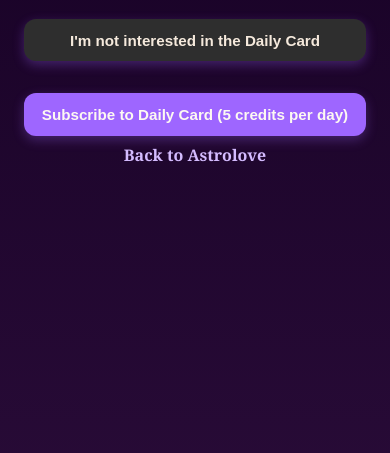
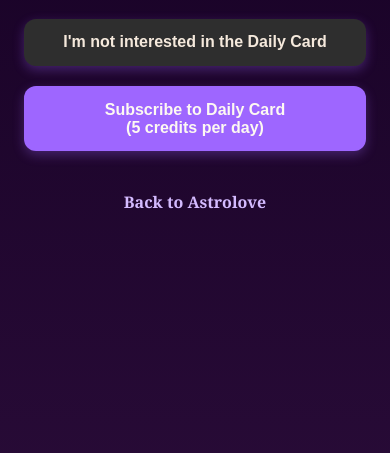
Before and after one commit to marinavydrina/dailycard, a Flask app: page /card in a window 390 px wide. Shown: the part 272-725 px from the top of the page. Run offline with Flask 3, Linux system fonts and the light colour scheme; the visitor is signed in with stand-in values (Sample User, id 1).

Commit message:
Add files via upload

```diff
--- a/static/style.css
+++ b/static/style.css
@@ -114,14 +114,10 @@ img.tarot-card {
     }
 
     .actions {
-      gap: 1rem;
-      margin-top: 1.5rem;
+      gap: 0.3rem;
+      margin-top: 1rem;
     }
 
-    button {
-      padding: 0.8rem 1rem;
-      font-size: 0.95rem;
-    }
 
 
   }
@@ -157,3 +153,8 @@ img.tarot-card {
     border-radius: 12px;
     box-shadow: 0 4px 16px rgba(0, 0, 0, 0.4);
   }
+
+  .back-astro {
+    margin-top: 2rem;
+    display: inline-block;
+  }
```
